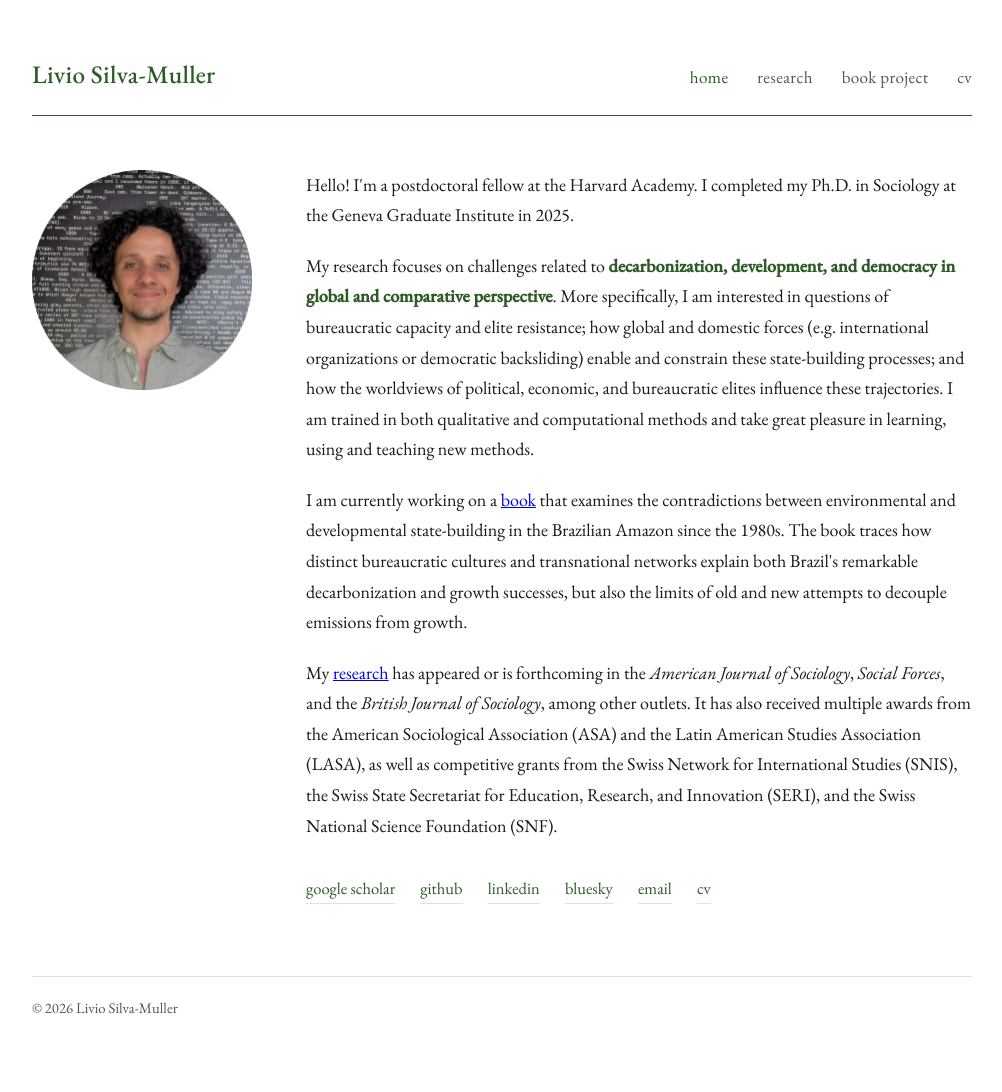
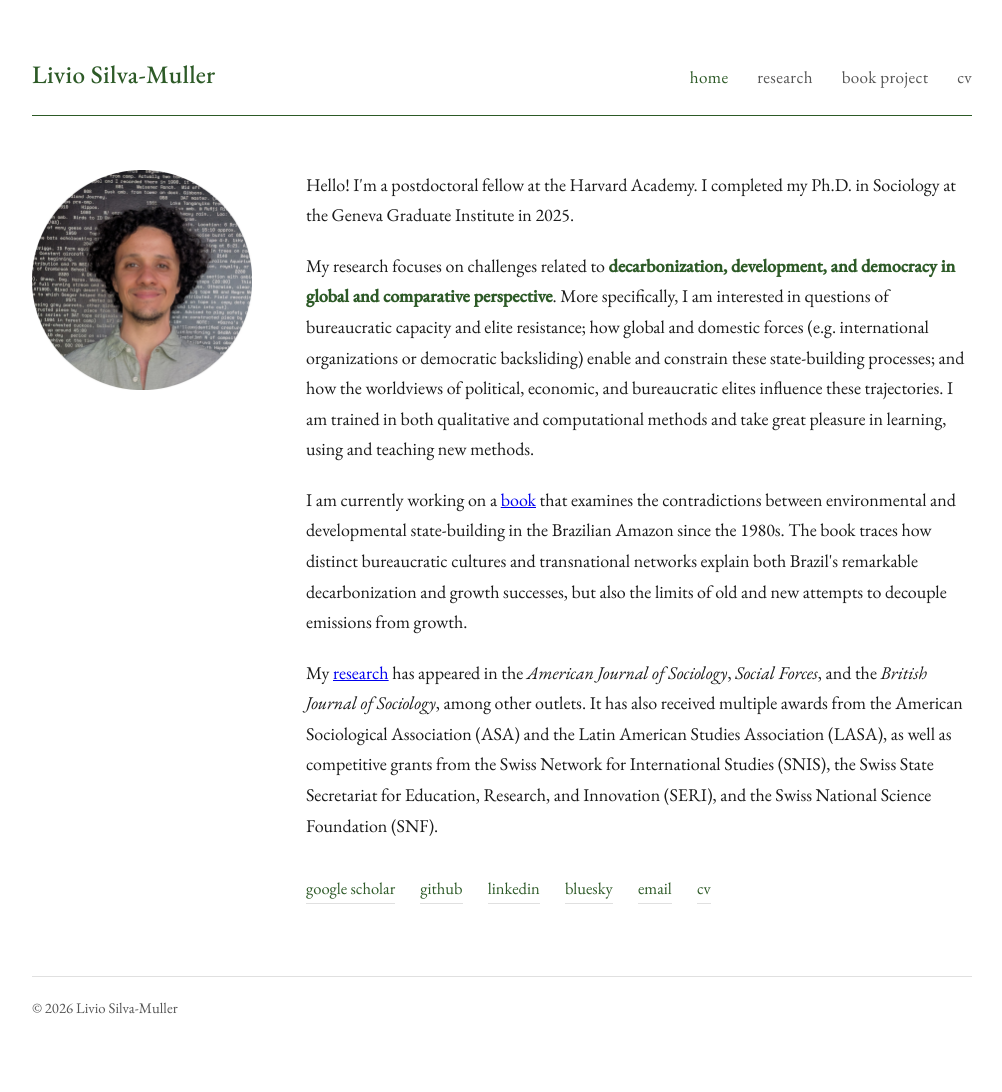
Before and after one commit to liviosilvamuller/liviosilvamuller.github.io, a Jekyll site: the page built from index.md, in a window 1280 px wide. Shown: the whole page, without its empty margins (138-1140 px from the left). Built offline with Jekyll 4.4.1, drawn with Linux system fonts in a browser that asks for light colours.

Commit message:
#correction

```diff
--- a/index.md
+++ b/index.md
@@ -19,7 +19,7 @@ title: home
       I am currently working on a <a href="/book">book</a> that examines the contradictions between environmental and developmental state-building in the Brazilian Amazon since the 1980s. The book traces how distinct bureaucratic cultures and transnational networks explain both Brazil's remarkable decarbonization and growth successes, but also the limits of old and new attempts to decouple emissions from growth.
     </p>
     <p>
-      My <a href="/research">research</a> has appeared or is forthcoming in the <em>American Journal of Sociology</em>, <em>Social Forces</em>, and the <em>British Journal of Sociology</em>, among other outlets. It has also received multiple awards from the American Sociological Association (ASA) and the Latin American Studies Association (LASA), as well as competitive grants from the Swiss Network for International Studies (SNIS), the Swiss State Secretariat for Education, Research, and Innovation (SERI), and the Swiss National Science Foundation (SNF).
+      My <a href="/research">research</a> has appeared in the <em>American Journal of Sociology</em>, <em>Social Forces</em>, and the <em>British Journal of Sociology</em>, among other outlets. It has also received multiple awards from the American Sociological Association (ASA) and the Latin American Studies Association (LASA), as well as competitive grants from the Swiss Network for International Studies (SNIS), the Swiss State Secretariat for Education, Research, and Innovation (SERI), and the Swiss National Science Foundation (SNF).
     </p>
 
     <div class="links">
```
